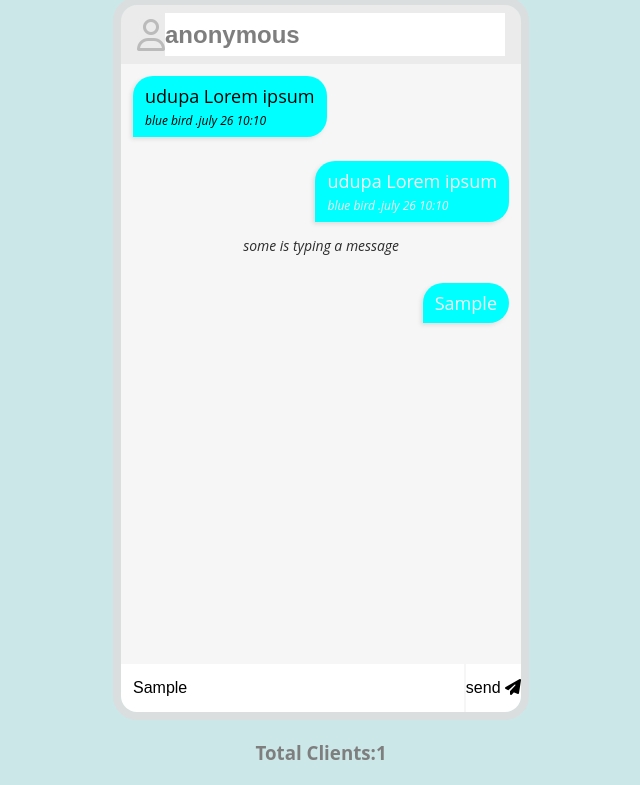
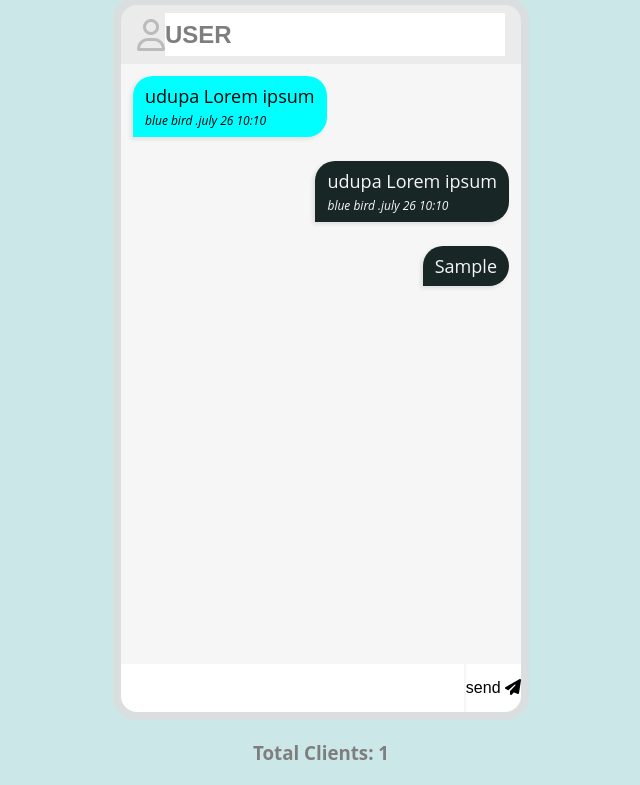
Before and after one commit to eppranavaudupa/Target-Audience, a plain HTML site: page public/index.html in a window 1280 px wide. Both pictures are taken after typing "Sample" into the empty fields and a click on the button "send". Shown: the part 46-831 px from the top of the page, without its empty margins (319-959 px from the left). Drawn offline with nearby package versions, Linux system fonts and the light colour scheme; no server answers.

Commit message:
completed the chatting

```diff
--- a/public/index.html
+++ b/public/index.html
@@ -3,7 +3,6 @@
 <head>
     <meta charset="UTF-8">
     <link rel="stylesheet" href="https://cdnjs.cloudflare.com/ajax/libs/font-awesome/6.5.2/css/all.min.css" integrity="sha512-SnH5WK+bZxgPHs44uWIX+LLJAJ9/2PkPKZ5QiAj6Ta86w+fsb2TkcmfRyVX3pBnMFcV7oQPJkl9QevSCWr3W6A==" crossorigin="anonymous" referrerpolicy="no-referrer" />
-
     <meta name="viewport" content="width=device-width, initial-scale=1.0">
     <link rel="stylesheet" href="style.css">
     <title class="title">Chatting app</title>
@@ -13,35 +12,34 @@
     <div class="main">
         <div class="name">
             <span><i class="far fa-user"></i></span>
-            <input id="name-input" type="text"
-            class="name-input"
-            value="anonymous"
-            maxlength="20">
+            <input id="name-input" type="text" class="name-input" value="USER" maxlength="20">
         </div>
         <ul class="message-container" id="message-container">
             <li class="message-left">
                 <p class="message">
-                udupa   Lorem ipsum
+                    udupa Lorem ipsum
                     <span>blue bird .july 26 10:10</span>
                 </p>
             </li>
             <li class="message-right">
                 <p class="message">
-                udupa   Lorem ipsum
+                    udupa Lorem ipsum
                     <span>blue bird .july 26 10:10</span>
                 </p>
             </li>
-            <li class="message-feedback"><p class="feedback" id="feedback">some is typing a message</p></li>
+            <li class="message-feedback">
+                <p class="feedback" id="feedback">someone is typing a message</p>
+            </li>
         </ul>
         <form class="message-form" id="message-form">
-            <input type="text" name="message " id="message-input" class="message-input">
+            <input type="text" name="message" id="message-input" class="message-input">
             <div class="v-divider"></div>
             <button class="send-button" type="submit">send
                 <span class="fas fa-paper-plane"></span>
             </button>
         </form>
     </div>
-    <h3 class="clients-total" id="clients-total">Total Clients:1</h3>
+    <h3 class="clients-total" id="clients-total">Total Clients: 1</h3>
     <script src="/socket.io/socket.io.js"></script>
     <script src="https://cdnjs.cloudflare.com/ajax/libs/moment.js/2.30.1/moment.min.js" integrity="sha512-hUhvpC5f8cgc04OZb55j0KNGh4eh7dLxd/dPSJ5VyzqDWxsayYbojWyl5Tkcgrmb/RVKCRJI1jNlRbVP4WWC4w==" crossorigin="anonymous" referrerpolicy="no-referrer"></script>
     <script src="main.js"></script>
--- a/public/main.js
+++ b/public/main.js
@@ -1,46 +1,80 @@
 const socket = io();
-    let clientsTotal = document.getElementById('clients-total')
-    let messageContainer =document.getElementById('message-container');
-    let nameInput =document.getElementById("name-input");
-    let messageForm = document.getElementById("message-form");
-    let messageInput = document.getElementById("message-input");
+let clientsTotal = document.getElementById('clients-total');
+let messageContainer = document.getElementById('message-container');
+let nameInput = document.getElementById('name-input');
+let messageForm = document.getElementById('message-form');
+let messageInput = document.getElementById('message-input');
 
-    socket.on('clients-total',(data)=>{
-   clientsTotal.innerHTML= `Total Clients:${data}`
-    console.log(`Total Clients:${data}`)
+socket.on('clients-total', (data) => {
+    clientsTotal.innerHTML = `Total Clients: ${data}`;
+    console.log(`Total Clients: ${data}`);
 });
-messageForm.addEventListener('submit',(e)=>{
+
+messageForm.addEventListener('submit', (e) => {
     e.preventDefault();
-    sendMessage()
-})
-function sendMessage(){
-    console.log(messageInput.value)
-    const data ={
-        name:nameInput.value,
-        message:messageInput.value,
-        dateTIme:new Date()
+    sendMessage();
+});
 
+function sendMessage() {
+    console.log(messageInput.value);
+    const data = {
+        name: nameInput.value,
+        message: messageInput.value,
+        dateTime: new Date()
+    };
+    socket.emit('message', data);
+    addMessageToUI(true, data);
+    messageInput.value = '';  // Corrected clearing the input field
 }
-    socket.emit('message',data)
-    addMessageToUI(true,data);
-    messageInput ='';
-}
-socket.on('chat-message',(data)=>{
-    console.log(data)
-    addMessageToUI(false,data)
-})
-function addMessageToUI(isownMessage,data){
-    const element = ` <li class="${isownMessage} ? message-right":"message-left">
+
+socket.on('chat-message', (data) => {
+    console.log(data);
+    addMessageToUI(false, data);
+});
+
+function addMessageToUI(isOwnMessage, data) {
+    clearFeedback();
+    const element = `<li class="${isOwnMessage ? 'message-right' : 'message-left'}">
         <p class="message">
             ${data.message}
-
         </p>
-</li>`
+    </li>`;
     messageContainer.innerHTML += element;
-scrollTobottom()
-
+    scrollToBottom();
 }
 
-function scrollTobottom(){
-    messageContainer.scrollTo(0,messageContainer.scrollHeight)
+function scrollToBottom() {
+    messageContainer.scrollTo(0, messageContainer.scrollHeight);
 }
+
+messageInput.addEventListener('focus', (e) => {
+    socket.emit("feedback", {
+        feedback: `${nameInput.value} is typing`,
+    });
+});
+
+messageInput.addEventListener('keypress', (e) => {
+    socket.emit("feedback", {
+        feedback: `${nameInput.value} is typing`,
+    });
+});
+
+messageInput.addEventListener('blur', (e) => {
+    socket.emit("feedback", {
+        feedback: '',
+    });
+});
+
+socket.on('feedback', (data) => {
+    // clearFeedback();
+    const element = `<li class="message-feedback">
+        <p class="feedback" id="feedback">${data.feedback}</p>
+    </li>`;
+    messageContainer.innerHTML += element;
+});
+
+function clearFeedback() {
+    document.querySelectorAll('li.message-feedback').forEach(element => {
+        element.parentNode.removeChild(element);
+    });
+}
--- a/public/style.css
+++ b/public/style.css
@@ -67,7 +67,7 @@ body{
 .message-right{
     border-radius: 20px 20px 20px 0;
     align-self: flex-end;
-    background-color: aqua;
+    background-color: rgb(24, 38, 38);
     box-shadow: -2px 2px 4px #dcdcdc;
     color:#f6f6f6 ;
 }
```
Also changed, not shown: app.js (+15 -11 lines). Lines whose indentation alone changed are shown as unchanged.
